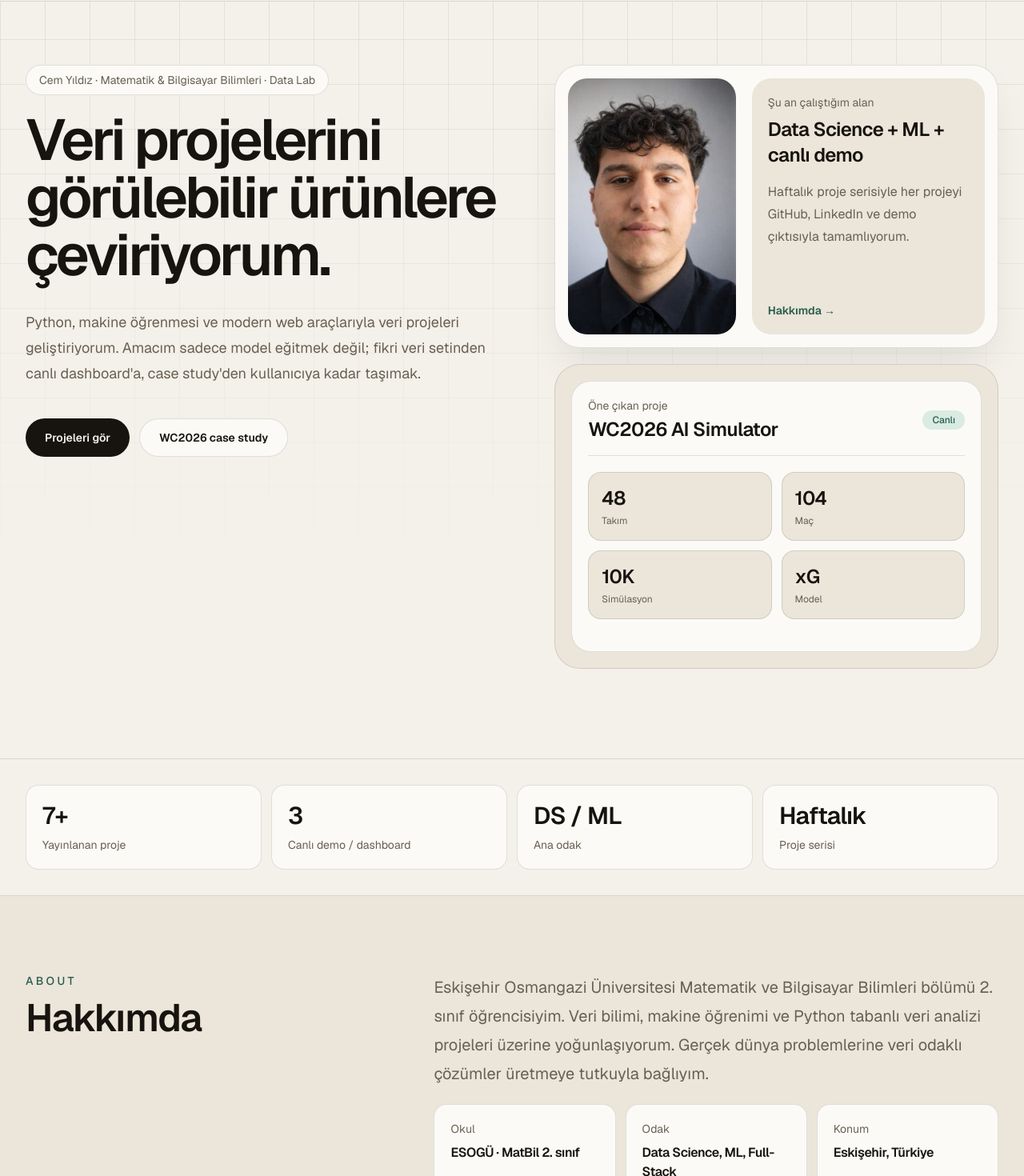
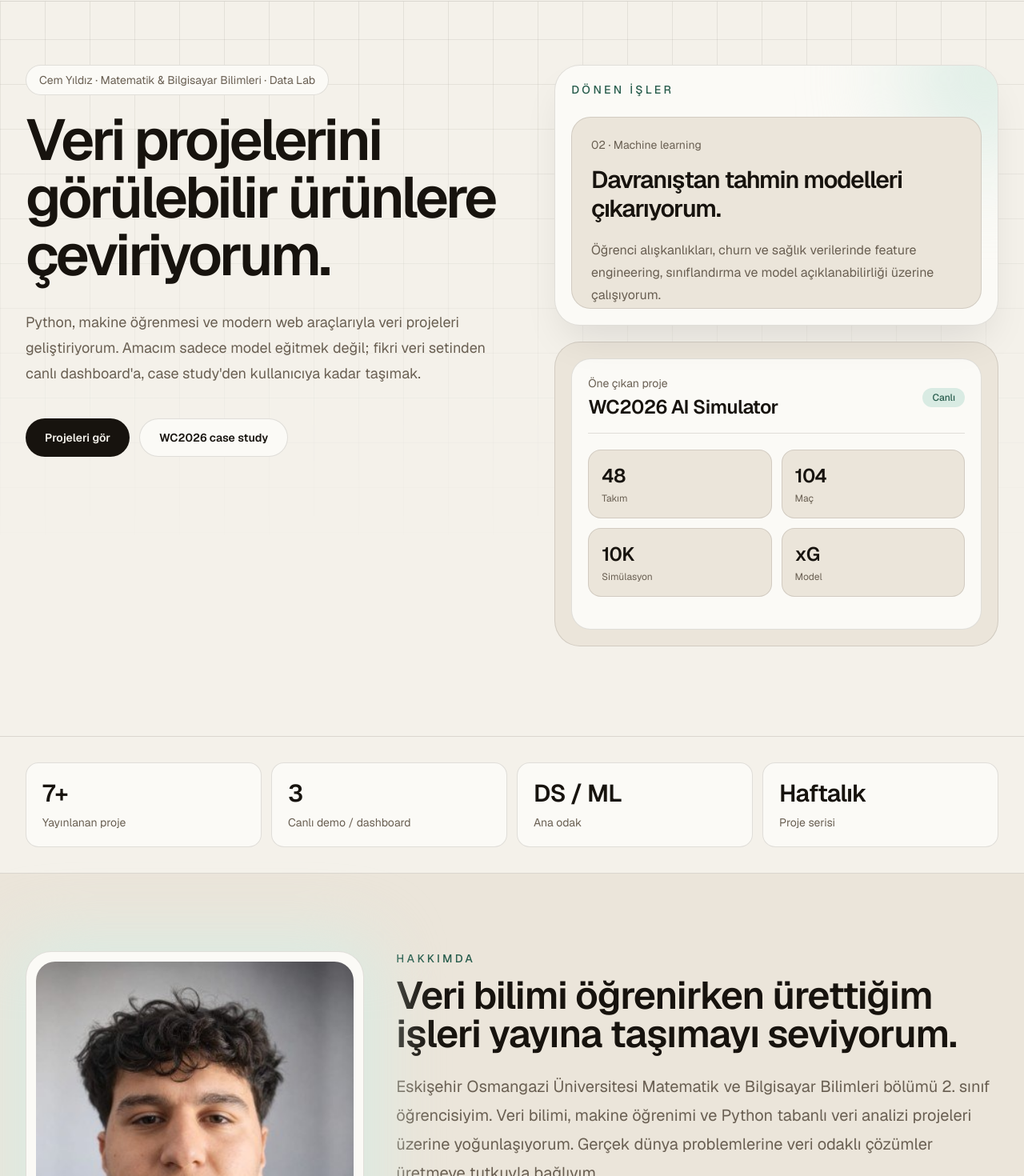
Before and after one commit to cemyildizcy/cemyildiz-portfolio, a Next.js app: page / in a window 1280 px wide. Shown: the part 63-1533 px from the top of the page at 80% size. Built offline with nearby package versions, Linux system fonts and the light colour scheme.

Commit message:
feat: refine portfolio storytelling and motion

```diff
--- a/src/app/globals.css
+++ b/src/app/globals.css
@@ -72,6 +72,26 @@ body {
 .text-balance { text-wrap: balance; }
 .text-pretty { text-wrap: pretty; }
 
+.hero-rotator {
+  position: relative;
+}
+
+.hero-rotator-item {
+  animation: hero-rotate 12s infinite ease-in-out;
+  opacity: 0;
+  position: absolute;
+  inset: 0;
+  transform: translateY(18px) scale(0.98);
+}
+
+@keyframes hero-rotate {
+  0% { opacity: 0; transform: translateY(18px) scale(0.98); }
+  7% { opacity: 1; transform: translateY(0) scale(1); }
+  28% { opacity: 1; transform: translateY(0) scale(1); }
+  35% { opacity: 0; transform: translateY(-18px) scale(0.98); }
+  100% { opacity: 0; transform: translateY(-18px) scale(0.98); }
+}
+
 @media (prefers-reduced-motion: reduce) {
   html { scroll-behavior: auto; }
   *, *::before, *::after {
--- a/src/app/page.tsx
+++ b/src/app/page.tsx
@@ -5,6 +5,24 @@ import { projectCaseStudies } from '@/data/projectHelpers';
 
 const featuredProject = projectCaseStudies[0];
 const selectedProjects = projectCaseStudies;
+
+const heroRotations = [
+  {
+    eyebrow: '01 · Sports analytics',
+    title: 'Turnuva simülasyonları kuruyorum.',
+    text: 'WC2026 projesinde takım gücü, ELO, oyuncu verisi ve Poisson xG modelini birleştirip 10.000 Monte Carlo turnuvası çalıştırdım.',
+  },
+  {
+    eyebrow: '02 · Machine learning',
+    title: 'Davranıştan tahmin modelleri çıkarıyorum.',
+    text: 'Öğrenci alışkanlıkları, churn ve sağlık verilerinde feature engineering, sınıflandırma ve model açıklanabilirliği üzerine çalışıyorum.',
+  },
+  {
+    eyebrow: '03 · Data product',
+    title: 'Notebook çıktısını canlı ürüne taşıyorum.',
+    text: 'Projeleri README, dashboard, case study, GitHub ve LinkedIn anlatısıyla paylaşılabilir ürün haline getiriyorum.',
+  },
+];
 
 const metrics = [
   { label: 'Yayınlanan proje', value: `${portfolioData.projects.length}+` },
@@ -73,23 +91,21 @@ export default function Home() {
           </div>
 
           <aside className="grid gap-5">
-            <div className="overflow-hidden rounded-[2rem] border border-[var(--border-color)] bg-[var(--surface)] p-4 shadow-2xl shadow-black/10">
-              <div className="grid gap-5 sm:grid-cols-[0.72fr_1fr] lg:grid-cols-1 xl:grid-cols-[0.72fr_1fr]">
-                <div className="relative min-h-80 overflow-hidden rounded-[1.5rem] bg-[var(--panel)]">
-                  <Image src="/images/profile.jpg" alt="Cem Yıldız profil fotoğrafı" fill priority sizes="(min-width: 1280px) 260px, 100vw" className="object-cover" />
-                </div>
-                <div className="flex flex-col justify-between rounded-[1.5rem] bg-[var(--panel)] p-5">
-                  <div>
-                    <p className="text-sm text-[var(--text-secondary)]">Şu an çalıştığım alan</p>
-                                        <h2 className="mt-2 text-2xl font-semibold tracking-tight">Data Science + ML + canlı demo</h2>
-                    <p className="mt-4 leading-7 text-[var(--text-secondary)]">Haftalık proje serisiyle her projeyi GitHub, LinkedIn ve demo çıktısıyla tamamlıyorum.</p>
+            <div className="relative overflow-hidden rounded-[2rem] border border-[var(--border-color)] bg-[var(--surface)] p-5 shadow-2xl shadow-black/10">
+              <div className="absolute -right-20 -top-20 h-48 w-48 rounded-full bg-[var(--accent-soft)] blur-3xl" aria-hidden="true" />
+              <p className="text-sm font-medium uppercase tracking-[0.24em] text-[var(--accent)]">Dönen işler</p>
+              <div className="hero-rotator mt-6 min-h-[15rem]">
+                {heroRotations.map((item, index) => (
+                  <div key={item.title} className="hero-rotator-item rounded-[1.5rem] border border-[var(--border-color)] bg-[var(--panel)] p-6" style={{ animationDelay: `${index * 4}s` }}>
+                    <p className="text-sm text-[var(--text-secondary)]">{item.eyebrow}</p>
+                    <h2 className="mt-4 text-3xl font-semibold tracking-[-0.04em]">{item.title}</h2>
+                    <p className="mt-5 leading-7 text-[var(--text-secondary)]">{item.text}</p>
                   </div>
-                  <Link href="#hakkimda" className="mt-6 text-sm font-semibold text-[var(--accent)]">Hakkımda →</Link>
-                </div>
+                ))}
               </div>
             </div>
 
-            <div className="rounded-[2rem] border border-[var(--border-color)] bg-[var(--panel)] p-5">
+            <div className="rounded-[2rem] border border-[var(--border-color)] bg-[var(--panel)] p-5 transition duration-500 hover:-translate-y-1 hover:shadow-2xl hover:shadow-black/10">
               <div className="rounded-[1.5rem] border border-[var(--border-color)] bg-[var(--surface)] p-5">
                 <div className="flex items-center justify-between border-b border-[var(--border-color)] pb-4">
                   <div>
@@ -122,17 +138,27 @@ export default function Home() {
       </section>
 
       <section id="hakkimda" className="border-b border-[var(--border-color)] bg-[var(--panel)] py-24">
-        <div className="mx-auto grid max-w-7xl gap-10 px-6 lg:grid-cols-[0.8fr_1.2fr] lg:px-8">
+        <div className="mx-auto grid max-w-7xl gap-10 px-6 lg:grid-cols-[0.72fr_1.28fr] lg:items-center lg:px-8">
+          <div className="relative">
+            <div className="absolute -inset-4 rounded-[2.5rem] bg-[var(--accent-soft)] blur-2xl" aria-hidden="true" />
+            <div className="relative overflow-hidden rounded-[2rem] border border-[var(--border-color)] bg-[var(--surface)] p-3">
+              <div className="relative aspect-[4/5] overflow-hidden rounded-[1.5rem]">
+                <Image src="/images/profile.jpg" alt="Cem Yıldız profil fotoğrafı" fill sizes="(min-width: 1024px) 420px, 100vw" className="object-cover object-center" />
+              </div>
+            </div>
+          </div>
           <div>
-            <p className="text-sm font-medium uppercase tracking-[0.24em] text-[var(--accent)]">About</p>
-            <h2 className="mt-3 text-4xl font-semibold tracking-tight sm:text-5xl">Hakkımda</h2>
-          </div>
-          <div className="grid gap-5">
-            <p className="text-pretty text-xl leading-9 text-[var(--text-secondary)]">{portfolioData.about.description}</p>
-            <div className="grid gap-3 sm:grid-cols-3">
+            <p className="text-sm font-medium uppercase tracking-[0.24em] text-[var(--accent)]">HAKKIMDA</p>
+            <h2 className="mt-3 text-4xl font-semibold tracking-tight sm:text-5xl">Veri bilimi öğrenirken ürettiğim işleri yayına taşımayı seviyorum.</h2>
+            <p className="mt-6 text-pretty text-xl leading-9 text-[var(--text-secondary)]">{portfolioData.about.description}</p>
+            <div className="mt-8 grid gap-3 sm:grid-cols-3">
               <MiniCard title="Okul" text="ESOGÜ · MatBil 2. sınıf" />
               <MiniCard title="Odak" text="Data Science, ML, Full-Stack" />
               <MiniCard title="Konum" text="Eskişehir, Türkiye" />
+            </div>
+            <div className="mt-8 flex flex-wrap gap-3">
+              <Link href="/about" className="rounded-full bg-[var(--text-primary)] px-5 py-3 text-sm font-semibold text-[var(--bg)]">Detaylı hakkımda</Link>
+              <Link href="#projeler" className="rounded-full border border-[var(--border-color)] px-5 py-3 text-sm font-semibold">Projeleri incele</Link>
             </div>
           </div>
         </div>
@@ -151,7 +177,7 @@ export default function Home() {
 
         <div className="grid gap-5">
           {selectedProjects.map((project, index) => (
-            <article key={project.id} className="group grid gap-6 rounded-[1.75rem] border border-[var(--border-color)] bg-[var(--surface)] p-6 transition hover:-translate-y-0.5 hover:border-[var(--accent)] md:grid-cols-[0.62fr_1.38fr]">
+            <article key={project.id} className="group grid gap-6 rounded-[1.75rem] border border-[var(--border-color)] bg-[var(--surface)] p-6 transition duration-500 hover:-translate-y-1 hover:border-[var(--accent)] hover:shadow-2xl hover:shadow-black/10 md:grid-cols-[0.62fr_1.38fr]">
               <div className="flex flex-col justify-between rounded-[1.25rem] bg-[var(--bg)] p-5">
                 <div>
                   <p className="text-sm text-[var(--text-secondary)]">{String(index + 1).padStart(2, '0')} · {project.category}</p>
--- a/src/app/projects/[slug]/page.tsx
+++ b/src/app/projects/[slug]/page.tsx
@@ -24,9 +24,6 @@ export default async function ProjectCaseStudyPage({ params }: ProjectPageProps)
   const { slug } = await params;
   const project = getProjectBySlug(slug);
   if (!project) notFound();
-
-  const problem = buildProblem(project.title);
-  const method = buildMethod(project.technologies);
 
   return (
     <main className="min-h-screen bg-[var(--bg)] text-[var(--text-primary)] pt-28">
@@ -66,12 +63,12 @@ export default async function ProjectCaseStudyPage({ params }: ProjectPageProps)
           <div className="rounded-[2rem] border border-[var(--border-color)] bg-[var(--panel)] p-8">
             <p className="text-sm font-medium uppercase tracking-[0.24em] text-[var(--accent)]">Problem</p>
             <h2 className="mt-4 text-3xl font-semibold tracking-tight">Neyi çözmeye çalıştı?</h2>
-            <p className="mt-5 leading-8 text-[var(--text-secondary)]">{problem}</p>
+            <p className="mt-5 leading-8 text-[var(--text-secondary)]">{project.problem}</p>
           </div>
           <div className="rounded-[2rem] border border-[var(--border-color)] bg-[var(--surface)] p-8">
             <p className="text-sm font-medium uppercase tracking-[0.24em] text-[var(--accent)]">Yaklaşım</p>
             <h2 className="mt-4 text-3xl font-semibold tracking-tight">Veriden çıktıya giden yol</h2>
-            <p className="mt-5 leading-8 text-[var(--text-secondary)]">{method}</p>
+            <p className="mt-5 leading-8 text-[var(--text-secondary)]">{project.approach}</p>
           </div>
         </div>
 
@@ -108,16 +105,3 @@ function InfoCard({ label, value }: { label: string; value: string }) {
     </div>
   );
 }
-
-function buildProblem(title: string) {
-  if (title.includes('Dünya Kupası')) return 'Tek maç tahmini yerine tüm turnuvayı baştan sona olasılık temelli modellemek gerekiyordu. Takım gücü, güncel ELO, kadro kalitesi, grup yapısı ve eleme ağacı aynı model içinde birleşti.';
-  if (title.includes('Öğrenci')) return 'Öğrenci başarısını sadece sınav sonucuyla değil, günlük alışkanlıklar ve davranış sinyalleriyle açıklamak gerekiyordu.';
-  if (title.includes('Deprem')) return 'Türkiye’deki deprem verisini anlaşılır risk segmentlerine ayırıp, bölgesel paternleri makine öğrenmesiyle görünür hale getirmek gerekiyordu.';
-  if (title.includes('Sleep')) return 'Uyku kalitesini etkileyen faktörleri modelleyip kullanıcıya anlaşılır ve aksiyona dönük öneri sunmak gerekiyordu.';
-  return 'Ham veriyi veya ürün fikrini anlaşılır, ölçülebilir ve paylaşılabilir bir çıktıya dönüştürmek hedeflendi.';
-}
-
-function buildMethod(technologies: string[]) {
-  const top = technologies.slice(0, 4).join(', ');
-  return `Projede önce veri yapısı incelendi, ardından temizleme, feature engineering ve modelleme adımları kuruldu. Ana araçlar: ${top}. Çıktı tarafında README, görselleştirme, demo veya canlı ürün bağlantısı ile proje sunulabilir hale getirildi.`;
-}
```
Also changed, not shown: src/data/projectHelpers.ts (+26 -0 lines).
